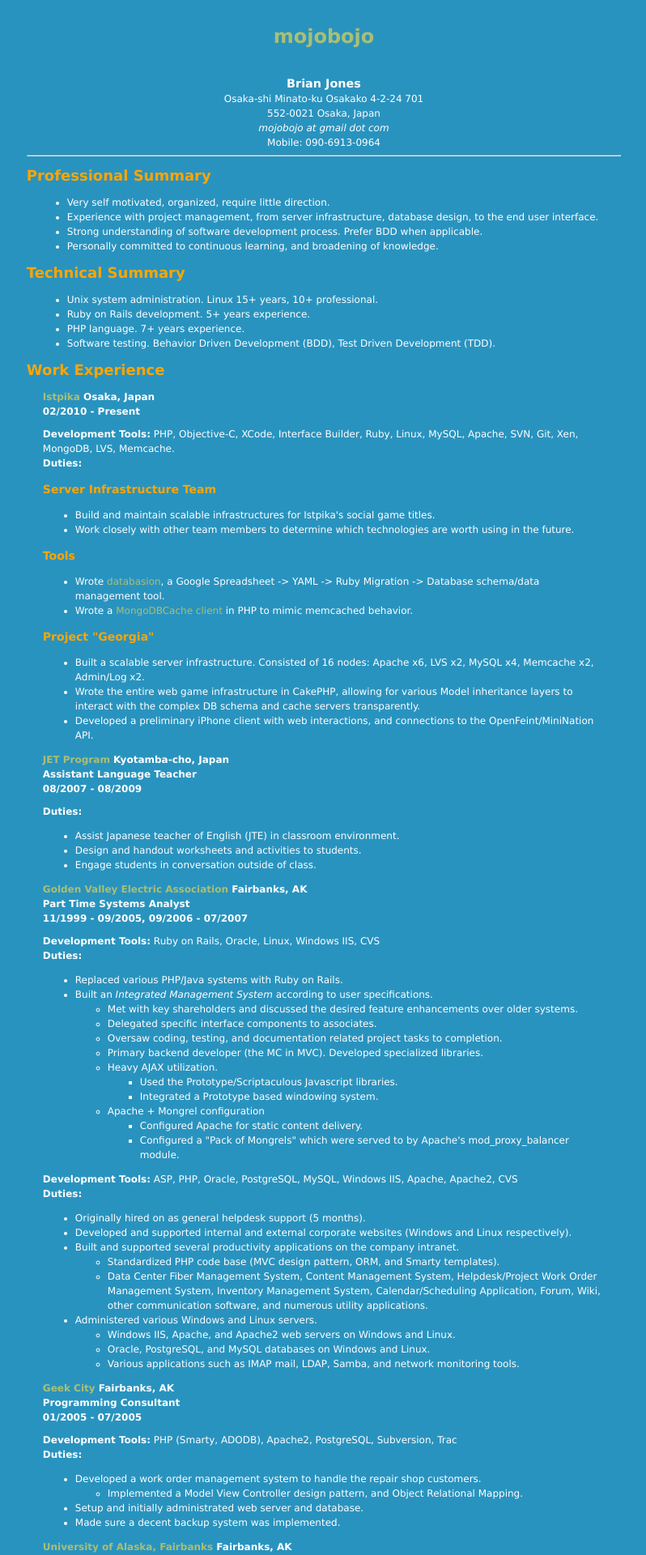
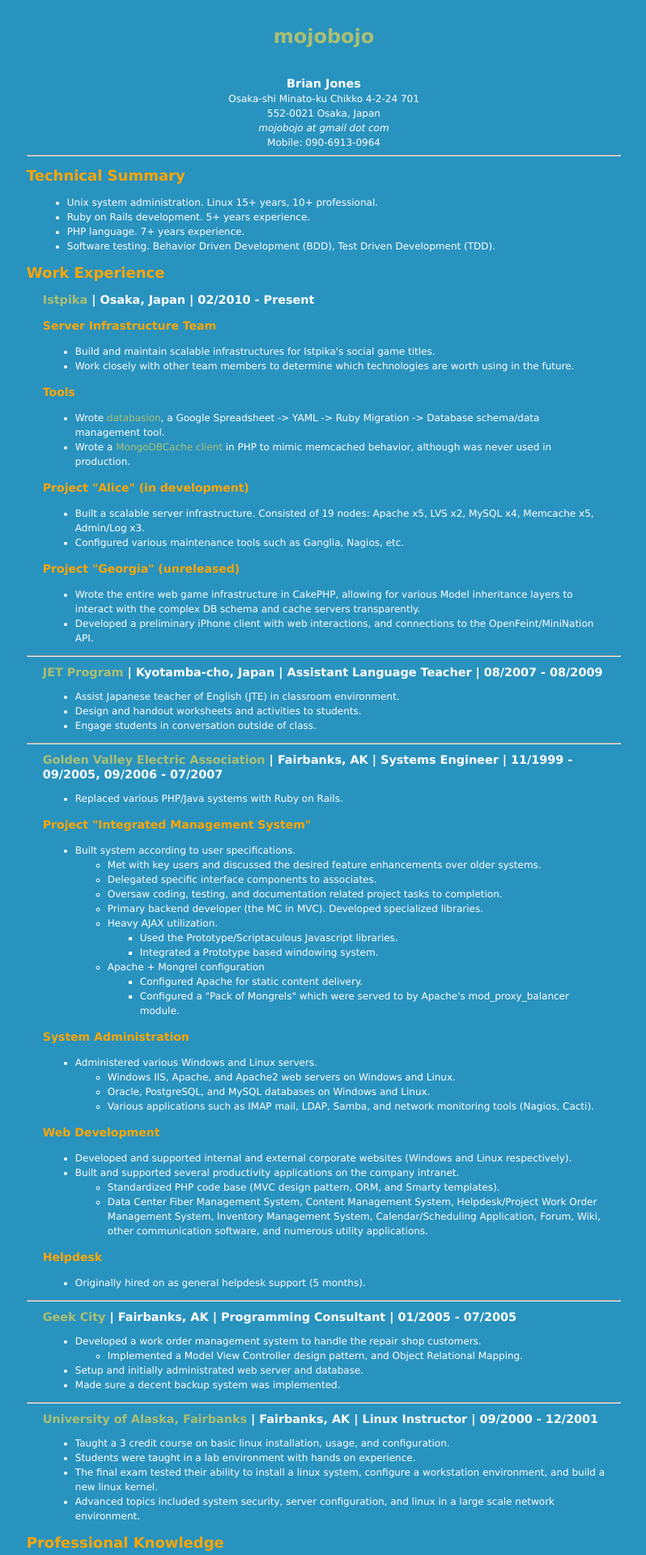
Before and after one commit to boj/boj.github.com, a Jekyll site: the page built from resume.html, in a window 1280 px wide. Shown: the top 1920 px of the page at 81% size, without its empty margins (240-1038 px from the left). Built offline with Jekyll 4.4.1, drawn with Linux system fonts in a browser that asks for light colours; Markdown is read by kramdown in place of the engine named in the settings; some of the changed text lies outside the part shown.

Commit message:
fancy resume update

```diff
--- a/resume.html
+++ b/resume.html
@@ -5,27 +5,13 @@ title: Brian Jones - Resume - Valid XHTML 1.1 / CSS2
 
 <span class="information">
 	<span class="name">Brian Jones</span><br/>
-		Osaka-shi Minato-ku Osakako 4-2-24 701<br/>
+		Osaka-shi Minato-ku Chikko 4-2-24 701<br/>
     552-0021 Osaka, Japan<br/>
 	<em>mojobojo at gmail dot com</em><br/>
 	Mobile: 090-6913-0964<br/>
 </span>
 
 <hr/>
-
-<!-- Start Summary Section -->
-<div class="section">
-	<h2>Professional Summary</h2>
-	<div class="section_detail">
-		<ul>
-		  <li>Very self motivated, organized, require little direction.</li>
-		  <li>Experience with project management, from server infrastructure, database design, to the end user interface.</li>
-		  <li>Strong understanding of software development process.  Prefer BDD when applicable.</li>
-		  <li>Personally committed to continuous learning, and broadening of knowledge.</li>
-		</ul>
-	</div>
-</div>
-<!-- End Summary Section -->
 
 <!-- Start Technical Section -->
 <div class="section">
@@ -47,12 +33,9 @@ title: Brian Jones - Resume - Valid XHTML 1.1 / CSS2
 
 	<div class="work_box">
 		<span class="employer_data">
-			<a href="http://www.istpika.com">Istpika</a> Osaka, Japan<br/>
-			02/2010 - Present<br/>
+			<a href="http://www.istpika.com">Istpika</a> | Osaka, Japan | 02/2010 - Present
 		</span>
 		<div class="job_data">
-			<strong>Development Tools:</strong> PHP, Objective-C, XCode, Interface Builder, Ruby, Linux, MySQL, Apache, SVN, Git, Xen, MongoDB, LVS, Memcache.<br/>
-			<strong>Duties:</strong><br/>
 			<h3>Server Infrastructure Team</h3>
 			<ul>
 			  <li>Build and maintain scalable infrastructures for Istpika's social game titles.</li>
@@ -61,25 +44,28 @@ title: Brian Jones - Resume - Valid XHTML 1.1 / CSS2
 			<h3>Tools</h3>
 			<ul>
 			  <li>Wrote <a href="https://github.com/boj/databasion" title="databasion">databasion</a>, a Google Spreadsheet -> YAML -> Ruby Migration -> Database schema/data management tool.</li>
-			  <li>Wrote a <a href="http://github.com/boj/mongodbcache-php" title="MongoDBCache">MongoDBCache client</a> in PHP to mimic memcached behavior.</li>
+			  <li>Wrote a <a href="http://github.com/boj/mongodbcache-php" title="MongoDBCache">MongoDBCache client</a> in PHP to mimic memcached behavior, although was never used in production.</li>
 			</ul>
-			<h3>Project "Georgia"</h3>
+			<h3>Project "Alice" (in development)</h3>
 			<ul>
-			  <li>Built a scalable server infrastructure.  Consisted of 16 nodes: Apache x6, LVS x2, MySQL x4, Memcache x2, Admin/Log x2.</li>
+			  <li>Built a scalable server infrastructure.  Consisted of 19 nodes: Apache x5, LVS x2, MySQL x4, Memcache x5, Admin/Log x3.</li>
+			  <li>Configured various maintenance tools such as Ganglia, Nagios, etc.</li>
+			</ul>
+			<h3>Project "Georgia" (unreleased)</h3>
+			<ul>
 			  <li>Wrote the entire web game infrastructure in CakePHP, allowing for various Model inheritance layers to interact with the complex DB schema and cache servers transparently.</li>
 			  <li>Developed a preliminary iPhone client with web interactions, and connections to the OpenFeint/MiniNation API.</li>
 			</ul>
 		</div>
 	</div>
 
+	<hr/>
+
 	<div class="work_box">
 		<span class="employer_data">
-			<a href="http://www.jetprogramme.org/" title="JET Program">JET Program</a> Kyotamba-cho, Japan<br/>
-			Assistant Language Teacher<br/>
-			08/2007 - 08/2009<br/>
+			<a href="http://www.jetprogramme.org/" title="JET Program">JET Program</a> | Kyotamba-cho, Japan | Assistant Language Teacher | 08/2007 - 08/2009
 		</span>
 		<div class="job_data">
-			<strong>Duties:</strong><br/>
 			<ul>
 			  <li>Assist Japanese teacher of English (JTE) in classroom environment.</li>
 				<li>Design and handout worksheets and activities to students.</li>
@@ -88,20 +74,21 @@ title: Brian Jones - Resume - Valid XHTML 1.1 / CSS2
 		</div>
 	</div>
 
+	<hr/>
+
 	<div class="work_box">
 		<span class="employer_data">
-			<a href="http://www.gvea.com" title="GVEA Website">Golden Valley Electric Association</a> Fairbanks, AK<br/>
-			Part Time Systems Analyst<br/>
-			11/1999 - 09/2005, 09/2006 - 07/2007<br/>
+			<a href="http://www.gvea.com" title="GVEA Website">Golden Valley Electric Association</a> | Fairbanks, AK | Systems Engineer | 11/1999 - 09/2005, 09/2006 - 07/2007
 		</span>
 		<div class="job_data">
-			<strong>Development Tools:</strong> Ruby on Rails, Oracle, Linux, Windows IIS, CVS<br/>
-			<strong>Duties:</strong><br/>
 		  <ul>
 		    <li>Replaced various PHP/Java systems with Ruby on Rails.</li>
-				<li>Built an <em>Integrated Management System</em> according to user specifications.
+		  </ul>
+		  <h3>Project "Integrated Management System"</h3>
 			<ul>
-              <li>Met with key shareholders and discussed the desired feature enhancements over older systems.</li>
+				<li>Built system according to user specifications.
+					<ul>
+            <li>Met with key users and discussed the desired feature enhancements over older systems.</li>
 						<li>Delegated specific interface components to associates.</li>
 						<li>Oversaw coding, testing, and documentation related project tasks to completion.</li>
             <li>Primary backend developer (the MC in MVC).  Developed specialized libraries.</li>
@@ -120,12 +107,18 @@ title: Brian Jones - Resume - Valid XHTML 1.1 / CSS2
 					</ul>
 				</li>
 			</ul>
-		</div>
-		<div class="job_data">
-			<strong>Development Tools:</strong> ASP, PHP, Oracle, PostgreSQL, MySQL, Windows IIS, Apache, Apache2, CVS<br/>
-			<strong>Duties:</strong><br/>
+			<h3>System Administration</h3>
 			<ul>
-				<li>Originally hired on as general helpdesk support (5 months).</li>
+			  <li>Administered various Windows and Linux servers.
+					<ul>
+						<li>Windows IIS, Apache, and Apache2 web servers on Windows and Linux.</li>
+						<li>Oracle, PostgreSQL, and MySQL databases on Windows and Linux.</li>
+						<li>Various applications such as IMAP mail, LDAP, Samba, and network monitoring tools (Nagios, Cacti).</li>
+					</ul>
+				</li>
+			</ul>
+      <h3>Web Development</h3>
+			<ul>
 				<li>Developed and supported internal and external corporate websites (Windows and Linux respectively).</li>
 				<li>Built and supported several productivity applications on the company intranet.
 					<ul>
@@ -138,26 +131,21 @@ title: Brian Jones - Resume - Valid XHTML 1.1 / CSS2
 						</li>
 					</ul>
 				</li>
-				<li>Administered various Windows and Linux servers.
+			</ul>
+			<h3>Helpdesk</h3>
 			<ul>
-						<li>Windows IIS, Apache, and Apache2 web servers on Windows and Linux.</li>
-						<li>Oracle, PostgreSQL, and MySQL databases on Windows and Linux.</li>
-						<li>Various applications such as IMAP mail, LDAP, Samba, and network monitoring tools.</li>
-					</ul>
-				</li>
+				<li>Originally hired on as general helpdesk support (5 months).</li>
 			</ul>
 		</div>
 	</div>
 
+	<hr/>
+
 	<div class="work_box">
 		<span class="employer_data">
-			<a href="http://www.geekcity.com" title="Geek City Website">Geek City</a> Fairbanks, AK<br/>
-			Programming Consultant<br/>
-			01/2005 - 07/2005<br/>
+			<a href="http://www.geekcity.com" title="Geek City Website">Geek City</a> | Fairbanks, AK | Programming Consultant | 01/2005 - 07/2005
 		</span>
 		<div class="job_data">
-			<strong>Development Tools:</strong> PHP (Smarty, ADODB), Apache2, PostgreSQL, Subversion, Trac<br/>
-			<strong>Duties:</strong><br/>
 			<ul>
 				<li>Developed a work order management system to handle the repair shop customers.
 					<ul>
@@ -170,14 +158,13 @@ title: Brian Jones - Resume - Valid XHTML 1.1 / CSS2
 		</div>
 	</div>
 
+	<hr/>
+
 	<div class="work_box">
 		<span class="employer_data">
-			<a href="http://www.uaf.edu" title="UAF Website">University of Alaska, Fairbanks</a> Fairbanks, AK<br/>
-			Linux Instructor<br/>
-			09/2000 - 12/2001<br/>
+			<a href="http://www.uaf.edu" title="UAF Website">University of Alaska, Fairbanks</a> | Fairbanks, AK | Linux Instructor | 09/2000 - 12/2001
 		</span>
 		<div class="job_data">
-			<strong>Duties:</strong><br/>
 			<ul>
 				<li>Taught a 3 credit course on basic linux installation, usage, and configuration.</li>
 				<li>Students were taught in a lab environment with hands on experience.</li>
@@ -223,7 +210,7 @@ title: Brian Jones - Resume - Valid XHTML 1.1 / CSS2
 		<ul>
 			<li>MongoDB, Oracle, PostgreSQL, MySQL, SQLite.</li>
 			<li>Apache, Mongrel, Lighttpd, Nginx, IIS.</li>
-			<li>Xen, VPS, OpenVPN, BIND DNS, Nagios, Ganglia.</li>
+			<li>Xen, OpenVPN, BIND DNS, Nagios, Ganglia, Cacti.</li>
 		</ul>
 	</div>
 
--- a/static/css/mojobojo.css
+++ b/static/css/mojobojo.css
@@ -114,6 +114,7 @@ p.intro:first-letter {
 .employer_data {
 	display: block;
 	font-weight: bolder;
+	font-size: 1.2em;
 	margin: 10px;
 }
 
```
Also changed, not shown: other parts of resume.html (+1 -1 lines). Lines whose indentation alone changed are shown as unchanged.
